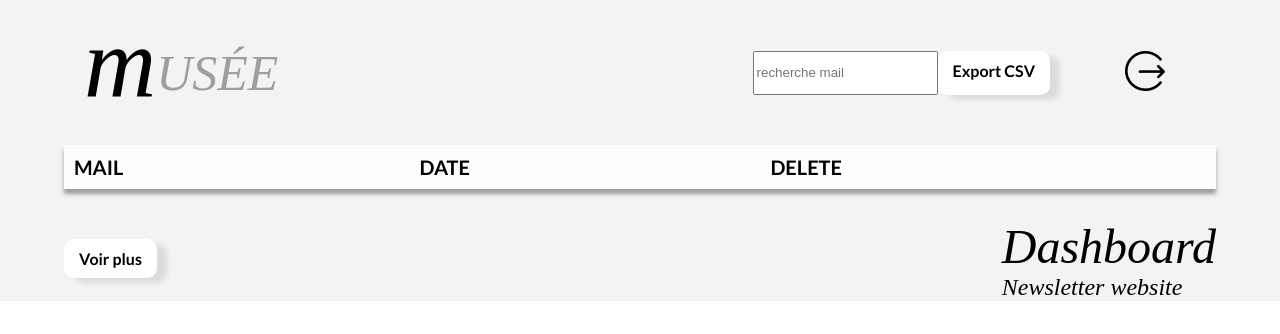
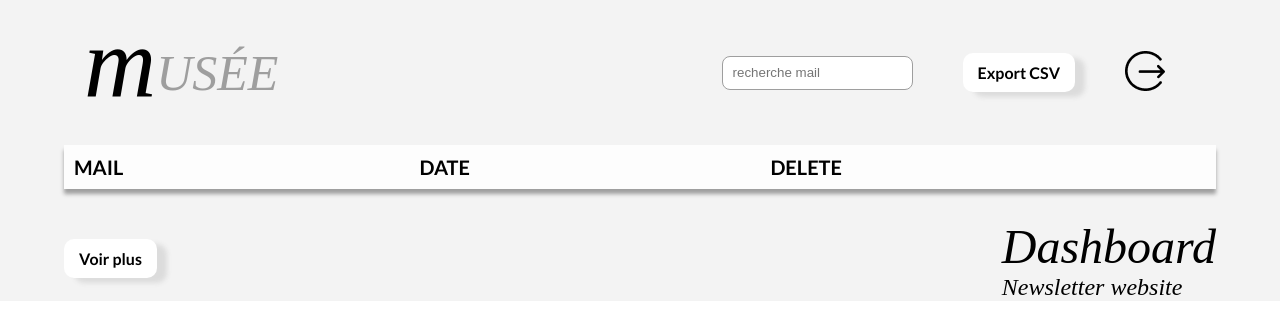
Before and after one commit to Babsybis/watch_museum_website, a PHP site: page /admin/index.php in a window 1280 px wide. Shown: the top 334 px of the page. Run offline with PHP 8.4, Linux system fonts and the light colour scheme; the visitor is signed in with stand-in values (Sample User, id 1); data that the repository does not hold is empty; some web fonts are replaced.

Commit message:
Ajout barre de recherche

```diff
--- a/admin/style.css
+++ b/admin/style.css
@@ -39,6 +39,11 @@ body{
 
 .right{
     display: flex;
+    align-items: center;
+    justify-content: center;
+    gap:50px
+
+
 }
 
 .btn{
@@ -60,13 +65,19 @@ body{
 }
 
 .sortie{
-    padding-left: 4.6875rem;
     padding-right: 3.125rem ;
 }
 
 .sortie:hover{
     cursor: pointer;
     opacity: .5;
+}
+/* **********BARRE DE RECHERCHE*********** */
+.search{
+    border-radius: .5rem;
+    border: solid .0625rem #9E9E9E;
+    padding-left: .625rem;
+    height: 1.875rem;
 }
 
 /* **********TABLEAU********** */
```
